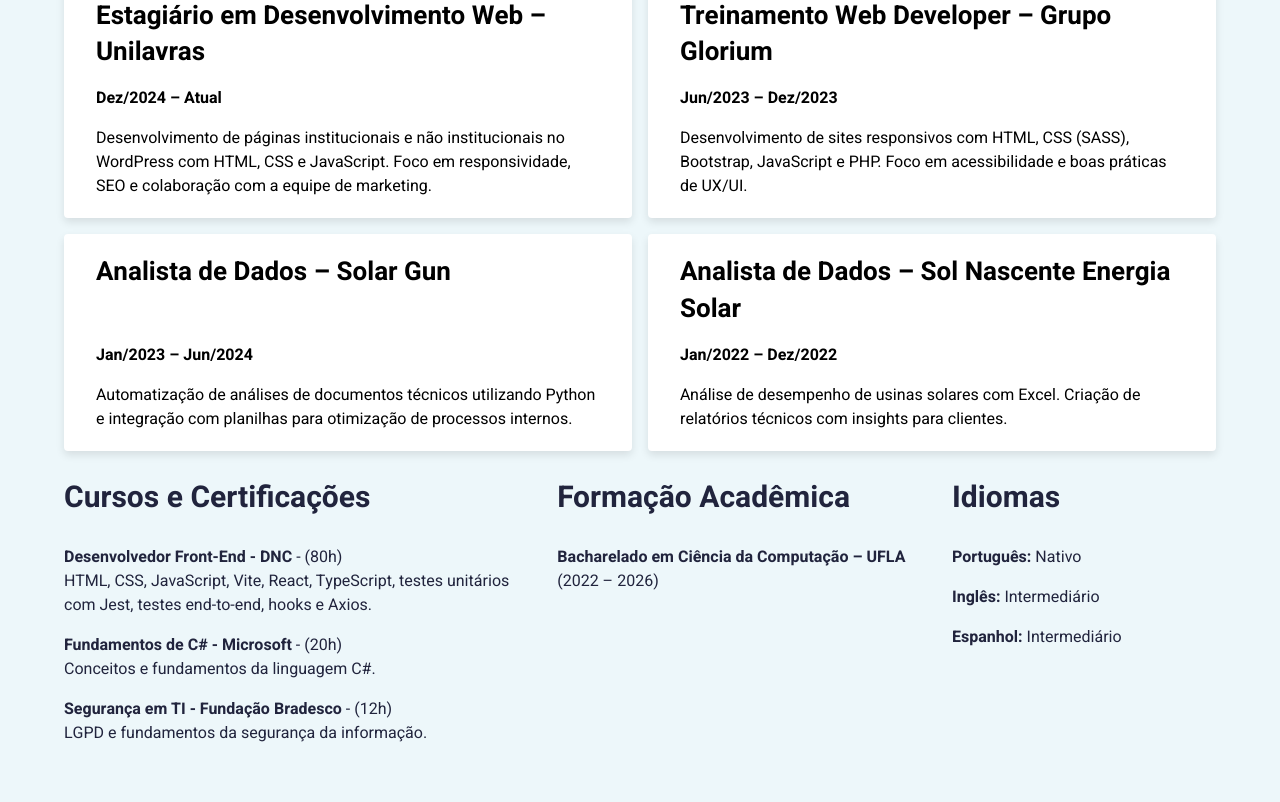
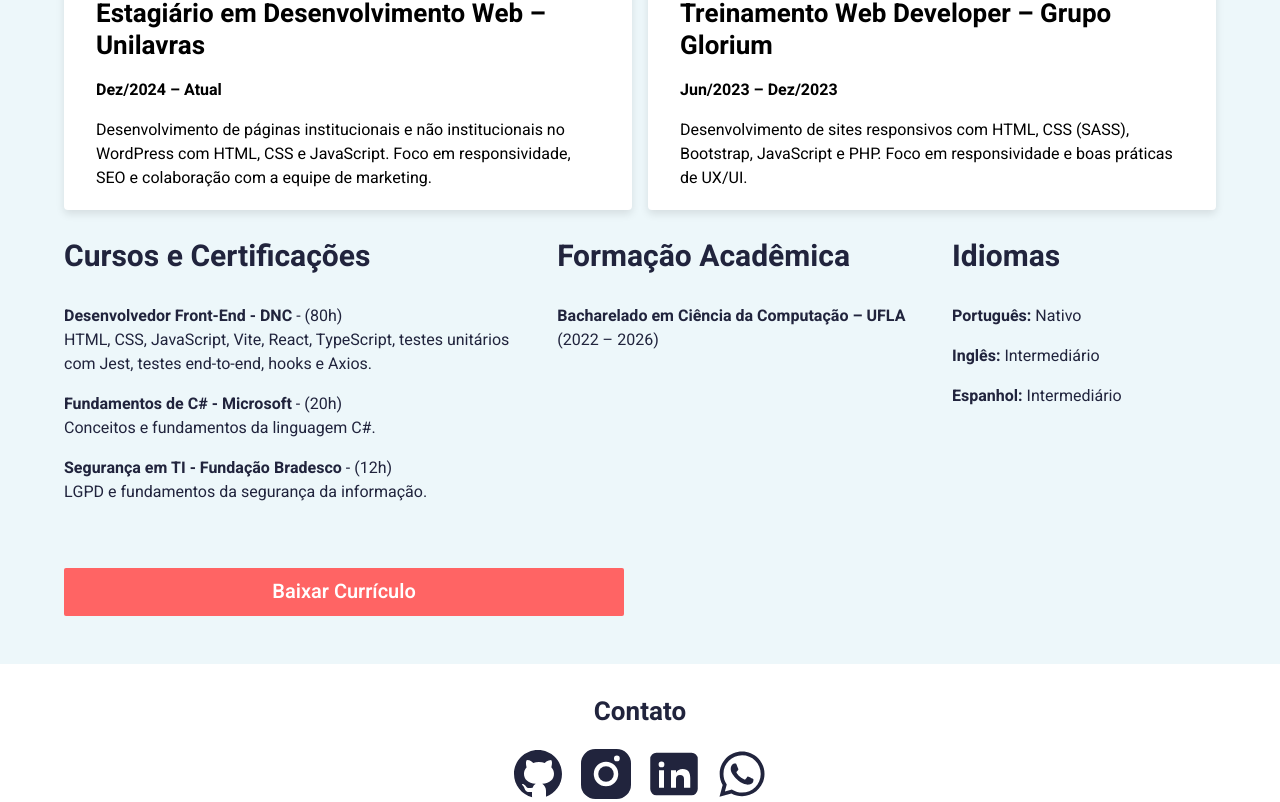
Before and after one commit to JPAzeverde/Portifolio, a React (Vite) app: page /curriculo in a window 1280 px wide. Shown: the part 898-1700 px from the top of the page. Built offline with nearby package versions, Linux system fonts and the light colour scheme.

Commit message:
Deixando os icones do footer maior

```diff
--- a/src/components/CurriculoSection.tsx
+++ b/src/components/CurriculoSection.tsx
@@ -71,7 +71,8 @@ export function CurriculoSection() {
                     href="https://github.com/JPAzeverde"
                     target="_blank"
                     rel="noopener noreferrer"
-                    aria-label="Facebook"
+                    aria-label="GitHub"
+                    size={26}
                     >
                         <GitIcon />
                     </IconWrapper>
@@ -80,6 +81,7 @@ export function CurriculoSection() {
                     target="_blank"
                     rel="noopener noreferrer"
                     aria-label="Instagram"
+                    size={26}
                     >
                     <InstagramIcon />
                     </IconWrapper>
@@ -88,6 +90,7 @@ export function CurriculoSection() {
                     target="_blank"
                     rel="noopener noreferrer"
                     aria-label="LinkedIn"
+                    size={26}
                     >
                     <LinkedInIcon />
                     </IconWrapper>
@@ -96,6 +99,7 @@ export function CurriculoSection() {
                     target="_blank"
                     rel="noopener noreferrer"
                     aria-label="WhatsApp"
+                    size={26}
                     >
                     <WhatsAppIcon />
                     </IconWrapper>
@@ -153,26 +157,16 @@ export function CurriculoSection() {
                     descricao: `${translations.curriculum.experience0.description}`,
                     },
                     {
-                    cargo: `${translations.curriculum.experience2.position}`,
-                    periodo: `${translations.curriculum.experience2.period}`,
-                    descricao: `${translations.curriculum.experience2.description}`,
-                    },
-                    {
                     cargo: `${translations.curriculum.experience1.position}`,
                     periodo: `${translations.curriculum.experience1.period}`,
                     descricao: `${translations.curriculum.experience1.description}`,
-                    },
-                    {
-                    cargo: `${translations.curriculum.experience3.position}`,
-                    periodo: `${translations.curriculum.experience3.period}`,
-                    descricao: `${translations.curriculum.experience3.description}`,
                     }
                 ].map((exp, index) => (
                     <Grid key={index} size={{ xs: 12, md: 6 }}>
                     <CardComponent>
-                        <StyledH4 className="mb-1 ellipsisH4">{exp.cargo}</StyledH4>
+                        <StyledH4 className="mb-1">{exp.cargo}</StyledH4>
                         <StyledP className="mb-1"><strong>{exp.periodo}</strong></StyledP>
-                        <StyledP className="ellipsisP">{exp.descricao}</StyledP>
+                        <StyledP>{exp.descricao}</StyledP>
                     </CardComponent>
                     </Grid>
                 ))}
--- a/src/components/Footer.tsx
+++ b/src/components/Footer.tsx
@@ -18,13 +18,15 @@ export function Footer() {
           justifyContent: "center",
           margin:"auto",
           gap: 1,
+          mb:6
           }}
       >
           <IconWrapper
           href="https://github.com/JPAzeverde"
           target="_blank"
           rel="noopener noreferrer"
-          aria-label="Facebook"
+          aria-label="GitHub"
+          size={60}
           >
               <GitIcon />
           </IconWrapper>
@@ -33,6 +35,7 @@ export function Footer() {
           target="_blank"
           rel="noopener noreferrer"
           aria-label="Instagram"
+          size={60}
           >
           <InstagramIcon />
           </IconWrapper>
@@ -41,6 +44,7 @@ export function Footer() {
           target="_blank"
           rel="noopener noreferrer"
           aria-label="LinkedIn"
+          size={60}
           >
           <LinkedInIcon />
           </IconWrapper>
@@ -49,6 +53,7 @@ export function Footer() {
           target="_blank"
           rel="noopener noreferrer"
           aria-label="WhatsApp"
+          size={60}
           >
           <WhatsAppIcon />
           </IconWrapper>
--- a/src/components/Typographies.tsx
+++ b/src/components/Typographies.tsx
@@ -114,26 +114,31 @@ export const StyledSpan = styled.span<TypographiesProps>`
   }
 `
 
-export const IconWrapper = styled.a`
-  width: 32px;
-  height: 32px;
+interface IconWrapperProps {
+  size?: number;
+}
+
+export const IconWrapper = styled.a<IconWrapperProps>`
+  width: ${({ size }) => size || 22}px;
+  height: ${({ size }) => size || 22}px;
   margin-bottom: 12px;
   display: inline-flex;
   align-items: center;
   justify-content: center;
-  color: ${({ theme }) => theme.colorPrimary};  // Cor que muda com tema
+  color: ${({ theme }) => theme.colorPrimary};
   transition: color 0.3s ease;
 
   &:hover {
-    color: ${({ theme }) => theme.buttons.primaryBackground}; // Outra cor ao hover
+    color: ${({ theme }) => theme.buttons.primaryBackground};
   }
 
   svg {
-    width: 24px;
-    height: 24px;
-    fill: currentColor; // Vai herdar a cor do pai (IconWrapper)
+    width: ${({ size }) => size || 22}px;
+    height: ${({ size }) => size || 22}px;
+    fill: currentColor;
   }
 `;
+
 
 export const GitIcon = () => (
   <svg xmlns="http://www.w3.org/2000/svg" x="0px" y="0px" width="100" height="100" viewBox="0 0 30 30">
--- a/src/languages.json
+++ b/src/languages.json
@@ -32,19 +32,9 @@
         "description": "Desenvolvimento de páginas institucionais e não institucionais no WordPress com HTML, CSS e JavaScript. Foco em responsividade, SEO e colaboração com a equipe de marketing."
       },
       "experience1": {
-        "position": "Analista de Dados – Solar Gun",
-        "period": "Jan/2023 – Jun/2024",
-        "description": "Automatização de análises de documentos técnicos utilizando Python e integração com planilhas para otimização de processos internos."
-      },
-      "experience2": {
         "position": "Treinamento Web Developer – Grupo Glorium",
         "period": "Jun/2023 – Dez/2023",
-        "description": "Desenvolvimento de sites responsivos com HTML, CSS (SASS), Bootstrap, JavaScript e PHP. Foco em acessibilidade e boas práticas de UX/UI."
-      },
-      "experience3": {
-        "position": "Analista de Dados – Sol Nascente Energia Solar",
-        "period": "Jan/2022 – Dez/2022",
-        "description": "Análise de desempenho de usinas solares com Excel. Criação de relatórios técnicos com insights para clientes."
+        "description": "Desenvolvimento de sites responsivos com HTML, CSS (SASS), Bootstrap, JavaScript e PHP. Foco em responsividade e boas práticas de UX/UI."
       },
       "educationTitle": "Formação Acadêmica",
       "education": {
@@ -120,19 +110,9 @@
       "description": "Development of institutional and non-institutional pages in WordPress using HTML, CSS, and JavaScript. Focused on responsiveness, SEO, and collaboration with the marketing team."
     },
     "experience1": {
-      "position": "Data Analyst – Solar Gun",
-      "period": "Jan/2023 – Jun/2024",
-      "description": "Automation of technical document analysis using Python and integration with spreadsheets to optimize internal processes."
-    },
-    "experience2": {
       "position": "Web Developer Training – Grupo Glorium",
       "period": "Jun/2023 – Dec/2023",
       "description": "Development of responsive websites using HTML, CSS (SASS), Bootstrap, JavaScript, and PHP. Focus on accessibility and UX/UI best practices."
-    },
-    "experience3": {
-      "position": "Data Analyst – Sol Nascente Energia Solar",
-      "period": "Jan/2022 – Dec/2022",
-      "description": "Performance analysis of solar plants using Excel. Creation of technical reports with insights for clients."
     },
     "educationTitle": "Education",
     "education": {
@@ -209,19 +189,9 @@
       "description": "Desarrollo de páginas institucionales y no institucionales en WordPress utilizando HTML, CSS y JavaScript. Enfocado en la responsividad, el SEO y la colaboración con el equipo de marketing."
     },
     "experience1": {
-      "position": "Analista de Datos – Solar Gun",
-      "period": "Ene/2023 – Jun/2024",
-      "description": "Automatización del análisis de documentos técnicos utilizando Python e integración con hojas de cálculo para optimización de procesos internos."
-    },
-    "experience2": {
       "position": "Capacitación en Desarrollo Web – Grupo Glorium",
       "period": "Jun/2023 – Dic/2023",
       "description": "Desarrollo de sitios responsivos con HTML, CSS (SASS), Bootstrap, JavaScript y PHP. Enfoque en accesibilidad y buenas prácticas de UX/UI."
-    },
-    "experience3": {
-      "position": "Analista de Datos – Sol Nascente Energía Solar",
-      "period": "Ene/2022 – Dic/2022",
-      "description": "Análisis de desempeño de plantas solares con Excel. Creación de informes técnicos con insights para clientes."
     },
     "educationTitle": "Formación Académica",
     "education": {
--- a/src/styled/cardComponents.ts
+++ b/src/styled/cardComponents.ts
@@ -14,9 +14,4 @@ export const CardComponent = styled.div`
         color:inherit
         text-decoration:none;
     }
-    &:hover {
-        h4, p, span {
-            color: ${(props) => props.theme.primaryHover};
-        }
-    }
 `
```
Also changed, not shown: src/styled/globalStyled.ts (line endings or trailing spaces).
